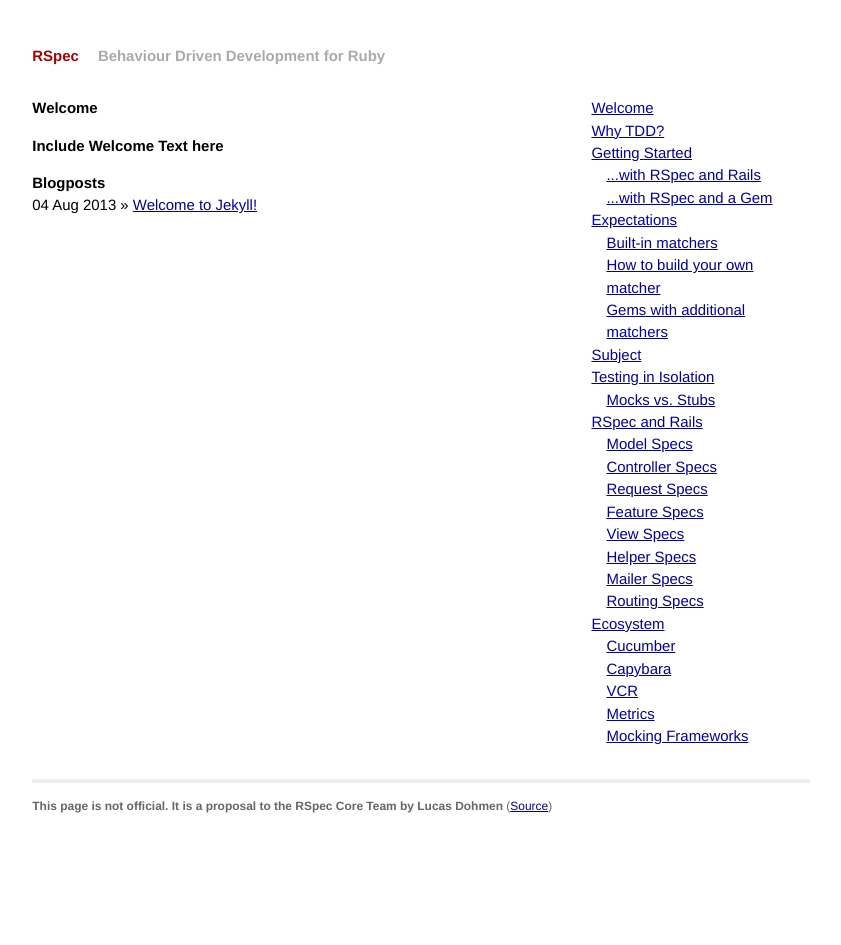
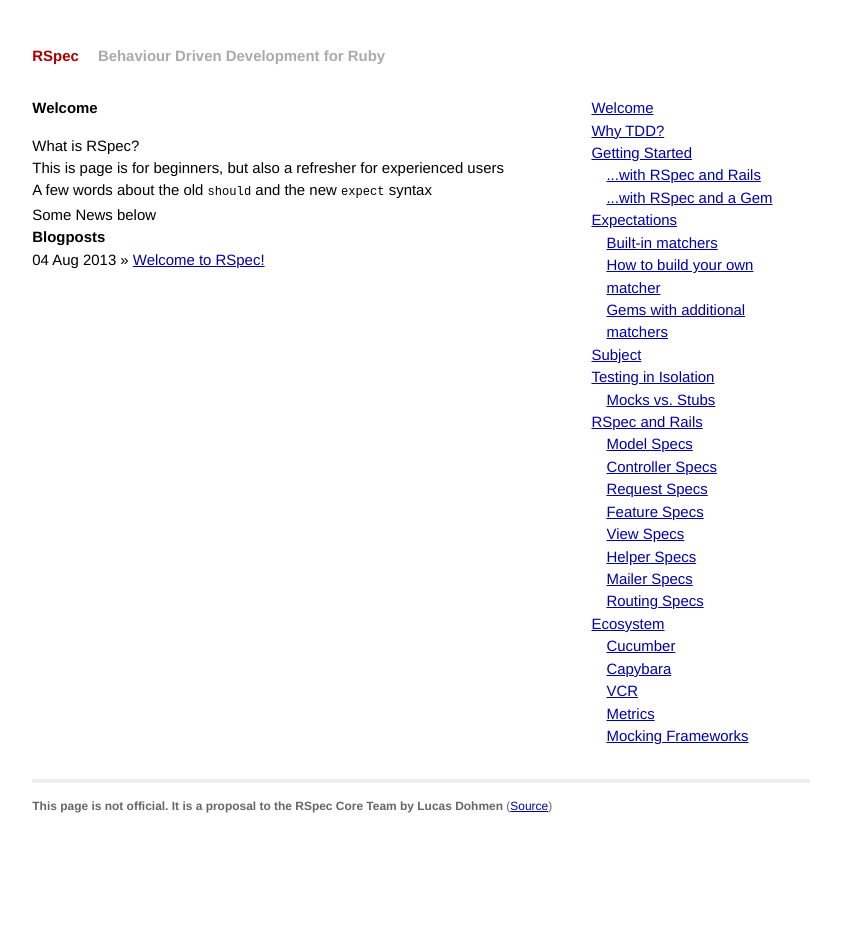
Before and after one commit to moonglum/rspec-homepage, a Jekyll site: the page built from index.md, in a window 1280 px wide. Shown: the whole page, without its empty margins (219-1060 px from the left). Built offline with Jekyll 4.4.1, drawn with Linux system fonts in a browser that asks for light colours; Markdown is read by kramdown in place of the engine named in the settings.

Commit message:
Welcome Page

```diff
--- a/index.md
+++ b/index.md
@@ -5,7 +5,10 @@ title: Welcome
 
 # Welcome
 
-**Include Welcome Text here**
+* What is RSpec?
+* This is page is for beginners, but also a refresher for experienced users
+* A few words about the old `should` and the new `expect` syntax
+* Some News below
 
 ## Blogposts
 
```
Also changed, not shown: _posts/2013-08-04-welcome-to-jekyll.markdown (deleted, +0 -24 lines), _posts/2013-09-14-welcome-to-rspec.md (added, +16 -0 lines).
